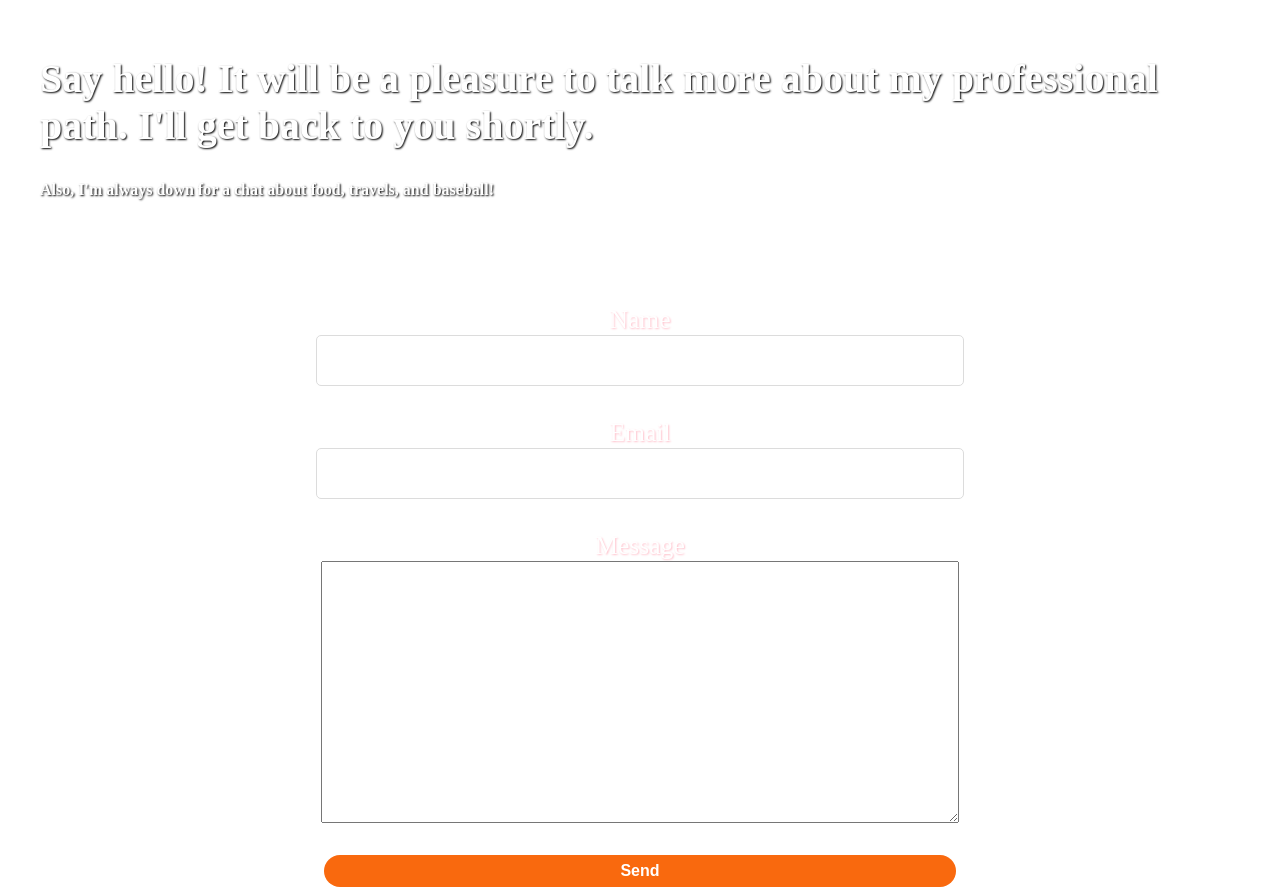
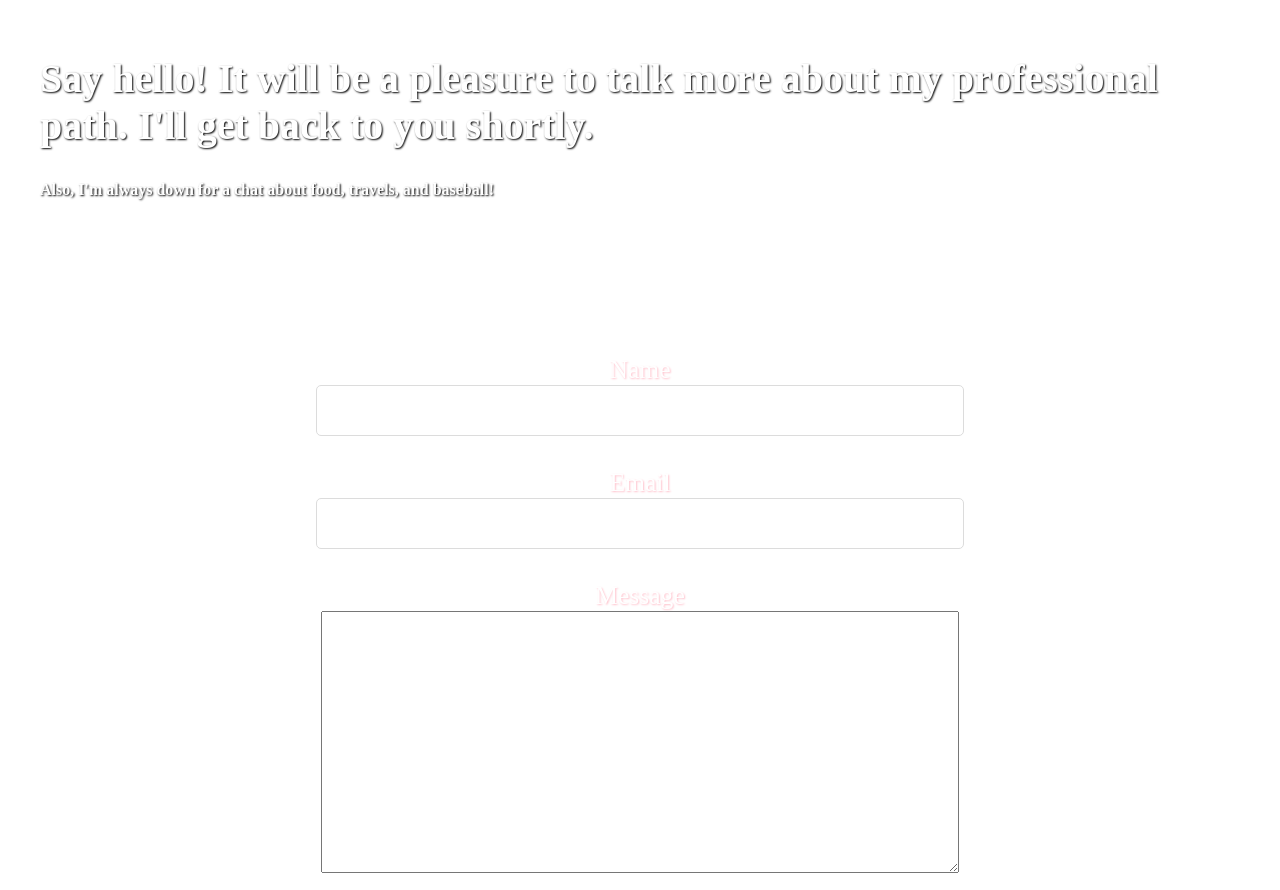
Before and after one commit to vitordalbemcosta/portifolio, a Gatsby site: page /contacts in a window 1280 px wide. Shown: the top 890 px of the page. Built offline with nearby package versions, Linux system fonts and the light colour scheme; Gatsby itself is replaced by a stand-in of ours.

Commit message:
added new height to contacts page

```diff
--- a/src/pageComponents/GetInTouch/index.jsx
+++ b/src/pageComponents/GetInTouch/index.jsx
@@ -91,7 +91,7 @@ const Subheading = styled.h3`
 `
 
 const Wrapper = styled.div`
-  min-height: 700px;
+  min-height: 800px;
   display: flex;
   align-items: center;
 
```
